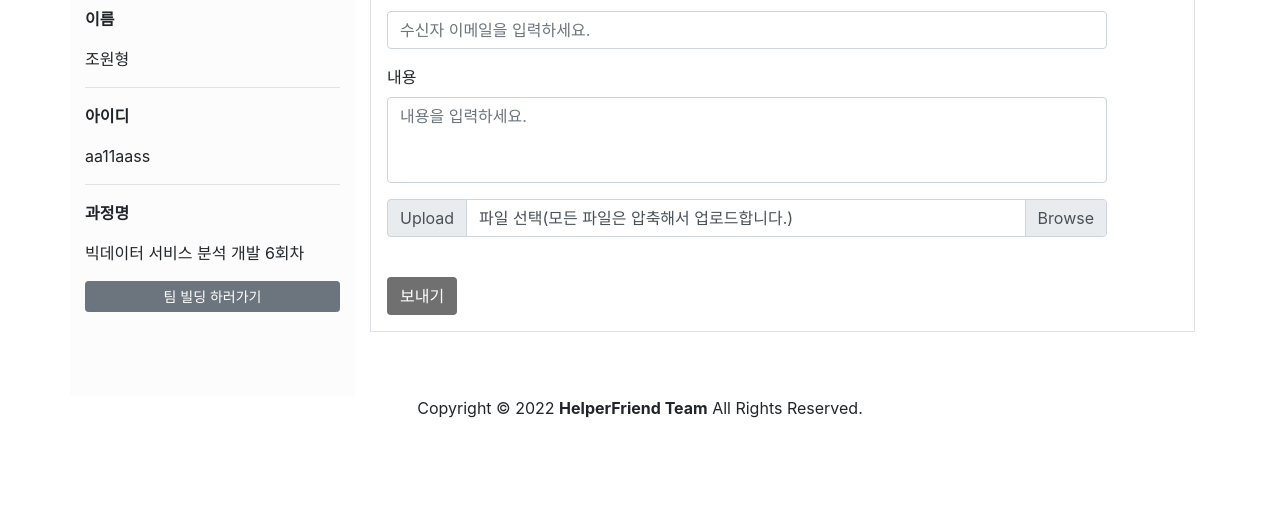
After one commit to JoWonHyeung/HelperFriend_Project, a Django app: page /main/email/ in a window 1280 px wide. The commit adds this page. Shown: the part 293-800 px from the top of the page. Run offline with Django 4.2, Linux system fonts and the light colour scheme; a user stored in the database is signed in; data comes from the database, SQL or seed files in the repository; both versions use the stored data as it was after the commit.

Commit message:
메일 쓰기 기능 추가

```diff
--- a/djangoProject/project/basetemplates/basesimple.html
+++ b/djangoProject/project/basetemplates/basesimple.html
@@ -2,7 +2,7 @@
 <html lang="ko">
 <head>
     <meta charset="UTF-8">
-    <title>Title</title>
+    <title>HelperFriend</title>
     <link rel="stylesheet" href="/static/css/style.css">
     <link rel="stylesheet" href="https://cdn.jsdelivr.net/npm/bootstrap@4.6.1/dist/css/bootstrap.min.css" integrity="sha384-zCbKRCUGaJDkqS1kPbPd7TveP5iyJE0EjAuZQTgFLD2ylzuqKfdKlfG/eSrtxUkn" crossorigin="anonymous">
     <script src="https://code.jquery.com/jquery-3.5.1.min.js" crossorigin="anonymous"></script>
@@ -60,15 +60,13 @@
         height: 30px;
         margin-left: 20px;
     }
-
     {% block mycss %}
-
     {% endblock %}
     </style>
 </head>
 <body>
     <nav class="navbar fixed-top navbar-expand-lg navbar-light">
-    <a class="navbar-brand" href="#">
+    <a class="navbar-brand" href="{% url 'home' %}">
         <img src="/static/img/helperfriendname.png" class="logo">
     </a>
     <button class="navbar-toggler" type="button" data-toggle="collapse" data-target="#navbarNavDropdown" aria-controls="navbarNavDropdown" aria-expanded="false" aria-label="Toggle navigation">
@@ -77,14 +75,14 @@
     <div class="collapse navbar-collapse" id="navbarNavDropdown">
         <ul class="navbar-nav w-100">
             <li class="nav-item dropdown ml-auto">
-                <a class="nav-link dropdown-toggle" href="{% url 'home' %}" id="navbarDropdownMenuLink" data-toggle="dropdown" aria-haspopup="true" aria-expanded="false">
+                <a class="nav-link dropdown-toggle" href="#" id="navbarDropdownMenuLink" data-toggle="dropdown" aria-haspopup="true" aria-expanded="false">
                     <img src="/static/img/2.jpg" width="30" height="30" class="rounded-circle">
                 </a>
                 <div class="dropdown-menu dropdown-menu-right" aria-labelledby="navbarDropdownMenuLink">
                     <a class="dropdown-item" href="#"></a>
-                    <a class="dropdown-item" href="{% url 'edit' %}">정보수정</a>
                     <a class="dropdown-item" href="{% url 'upload' %}">파일업로드</a>
                     <a class="dropdown-item" href="{% url 'uploadList' %}">파일목록</a>
+                    <a class="dropdown-item" href="{% url 'email' %}">메일쓰기</a>
                     <a class="dropdown-item" href="{% url 'login' %}">로그아웃</a>
                 </div>
             </li>
--- /dev/null
+++ b/djangoProject/project/main/templates/email.html
@@ -0,0 +1,40 @@
+{% extends 'basesimple.html' %}
+
+{% block mycss %}
+
+{% endblock %}
+
+{% block mycontent %}
+   <div class="col col-sm-9 my-5">
+    <div class="container p-3 my-3 border bg-white">
+        <h1>메일 쓰기</h1>
+        <hr>
+        <form class="my-auto" style="max-width: 720px;" action="" method="POST" enctype="multipart/form-data">
+              {% csrf_token %}
+              <div class="form-group">
+                <label for="title">제목</label>
+                <input type="text" class="form-control" id="title" placeholder="제목을 입력하세요." name="title">
+              </div>
+              <div class="form-group">
+                <label for="sender">수신자</label>
+                <input type="email" class="form-control" id="sender" aria-describedby="emailHelp" placeholder="수신자 이메일을 입력하세요." name="email">
+              </div>
+              <div class="form-group">
+                  <label for="exampleFormControlTextarea1">내용</label>
+                  <textarea class="form-control" id="exampleFormControlTextarea1" rows="3" placeholder="내용을 입력하세요." style="resize: none;" name="text"></textarea>
+              </div>
+              <div class="input-group mb-3">
+                  <div class="input-group-prepend">
+                    <span class="input-group-text">Upload</span>
+                  </div>
+                  <div class="custom-file">
+                    <input type="file" class="custom-file-input" id="inputGroupFile01" name="file">
+                    <label class="custom-file-label" for="inputGroupFile01">파일 선택(모든 파일은 압축해서 업로드합니다.)</label>
+                  </div>
+              </div>
+            <br>
+            <button type="submit" class="btn" style="background-color: #707070; color: white;">보내기</button>
+        </form>
+        </div>
+    </div>
+{% endblock %}
--- a/djangoProject/project/main/templates/login.html
+++ b/djangoProject/project/main/templates/login.html
@@ -132,7 +132,6 @@
                       </span>
               </div>
           </div>
-
         </div>
     </body>
 </html>
--- a/djangoProject/project/main/templates/qnaWrite.html
+++ b/djangoProject/project/main/templates/qnaWrite.html
@@ -17,7 +17,7 @@
     </div>
     <div class="form-group">
         <label>내용</label>
-        <textarea type="password" class="form-control" style="height: 320px;"placeholder="내용을 입력하세요."></textarea>
+        <textarea type="password" class="form-control" style="height: 320px;" placeholder="내용을 입력하세요."></textarea>
     </div>
     <button type="submit" class="btn btn-primary">글쓰기</button>
 </form>
--- a/djangoProject/project/main/templates/uploadList.html
+++ b/djangoProject/project/main/templates/uploadList.html
@@ -27,7 +27,7 @@
                             <td style="text-align: center;">{{ files|index:forloop.counter0 }}</td>
                             <td style="text-align: center;">{{ date|index:forloop.counter0 }}</td>
                             <td style="text-align: center;"><a href=""><img src="/static/img/download.png"></a></td>
-                            <td style="text-align: center;"><a href=""><img src="/static/img/delete.png" alt="삭제"></a></td>
+                            <td style="text-align: center;"><a href="{% url 'uploadDelete' user.id %}"><img src="/static/img/delete.png" alt="삭제"></a></td>
                          </tr>
                         {% endfor %}
                   </tbody>
--- a/djangoProject/project/main/urls.py
+++ b/djangoProject/project/main/urls.py
@@ -6,11 +6,13 @@ from django.conf.urls.static import static
 urlpatterns = [
     path('home/',views.homeView,name='home'),
     path('homeTeamJson/',views.homeTeamJson,name='homeTeamJson'),
-    path('join/',views.joinView,name = 'join'),
-    path('login/',views.loginView,name = 'login'),
-    path('logout/',views.logoutView,name = 'logout'),
-    path('upload/',views.uploadView,name = 'upload'),
-    path('uploadList/',views.uploadListView,name = 'uploadList'),
+    path('join/',views.joinView,name='join'),
+    path('login/',views.loginView,name='login'),
+    path('logout/',views.logoutView,name='logout'),
+    path('upload/',views.uploadView,name='upload'),
+    path('uploadList/',views.uploadListView,name='uploadList'),
+    path('uploadDelete/<id>',views.uploadDeleteView,name = 'uploadDelete'),
+    path('email/', views.emailView, name='email'),
     path('edit/',views.editView,name='edit'),
     path('qna/',views.qnaView,name='qna'),
     path('team/',views.teamView,name='team'),
--- a/djangoProject/project/main/views.py
+++ b/djangoProject/project/main/views.py
@@ -1,6 +1,6 @@
 import json
 import os.path
-
+import smtplib
 from main.crawling import crawling
 from django.shortcuts import render, redirect
 from django.http import JsonResponse, HttpResponse
@@ -10,6 +10,13 @@ from django.contrib.auth.models import User
 from django.contrib import auth
 from main.logic import scoreSum
 from django.contrib.auth.decorators import login_required
+from email.mime.text import MIMEText
+from email import encoders
+from email.mime.base import MIMEBase
+from email.mime.multipart import MIMEMultipart
+from email.mime.application import MIMEApplication
+from django.core.mail import EmailMultiAlternatives
+import smtplib, ssl
 
 #crawling_tmp = crawling()
 
@@ -134,13 +141,11 @@ def uploadView(request):
     user_Info = User_Info.objects.get(user=request.user)
     course_id = user_Info.course_id
     course_name = Course.objects.get(id=course_id).course_name
-
     context = {"course": course_name}
     if request.method == "POST":
         upload = UploadFile(upload_id=request.user.id,title=request.POST.get('title'), file=request.FILES.get('file'))
         upload.save()
         context['success'] = "파일이 성공적으로 업로드 되었습니다."
-
     return render(request, 'upload.html', context)
 
 def uploadListView(request):
@@ -154,7 +159,7 @@ def uploadListView(request):
     for i in files:
         titles.append(i.title)
         file_names.append(os.path.basename(i.file.name).split("/")[0])
-        date.append(i.upload_time.strftime("%Y/%m/%d %H:%M:%S"))
+        date.append(i.upload_time.strftime("%Y/%m/%d"))
     context = {
         "course": course_name,
         "titles": titles,
@@ -164,6 +169,51 @@ def uploadListView(request):
     }
     return render(request, 'uploadList.html',context)
 
+def uploadDeleteView(request, id):
+    return render(request,'uploadList.html')
+
+from email.utils import formataddr
+from email.header import Header
+def emailView(request):
+    user_Info = User_Info.objects.get(user=request.user)
+    course_id = user_Info.course_id
+    course_name = Course.objects.get(id=course_id).course_name
+
+    if request.method == 'POST':
+        port = 587  # For starttls
+        smtp_server = "smtp.gmail.com"
+        sender_email = formataddr((str(Header('Someone Somewhere', 'utf-8')), 'wonhyeongjo60@gmail.com'))
+        receiver_email = request.POST.get('email')
+        password = "bhghvqcwzoiswuff"
+        title = request.POST.get('title')
+        message = request.POST.get('text')
+        file = request.FILES.get('file')
+
+        extense = file.name.split('.')[1]
+
+        msg = MIMEMultipart()
+        msg['Subject'] = title
+        msg.attach(MIMEText(message, 'plain'))
+
+        if extense == "jpg" or extense == 'png':
+            part = MIMEBase('application', 'octet-stream')
+            part.set_payload(file.file.read())
+            encoders.encode_base64(part)
+            part.add_header('Content-Disposition', "attachment; filename= " + file.name)
+            msg.attach(part)
+        else:
+            msg.attach(MIMEApplication(file.file.read(),Name=file.name))
+
+        context = ssl.create_default_context()
+        with smtplib.SMTP(smtp_server, port) as server:
+            server.starttls(context=context)
+            server.login(sender_email, password)
+            server.sendmail(sender_email, receiver_email, msg.as_string())
+        return redirect('home')
+    else:
+        return render(request,'email.html',{"course": course_name})
+
+
 def qnaView(request):
     return render(request,'qna.html',None)
 
```
Also changed, not shown: djangoProject/project/main/templates/team.html (+2 -5 lines), djangoProject/project/main/templates/upload.html (+11 -6 lines), djangoProject/project/project/settings.py (+9 -2 lines), djangoProject/project/db.sqlite3.
